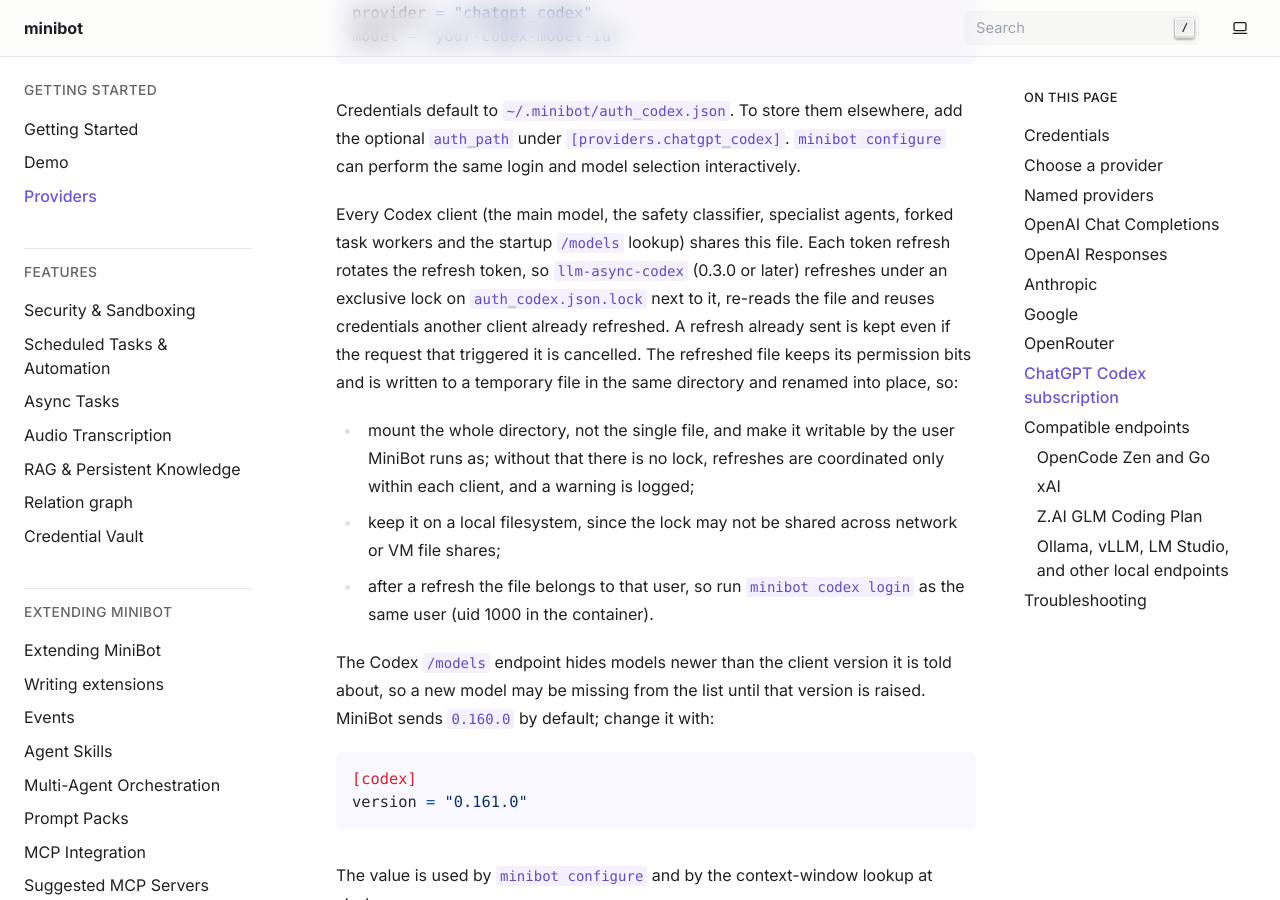
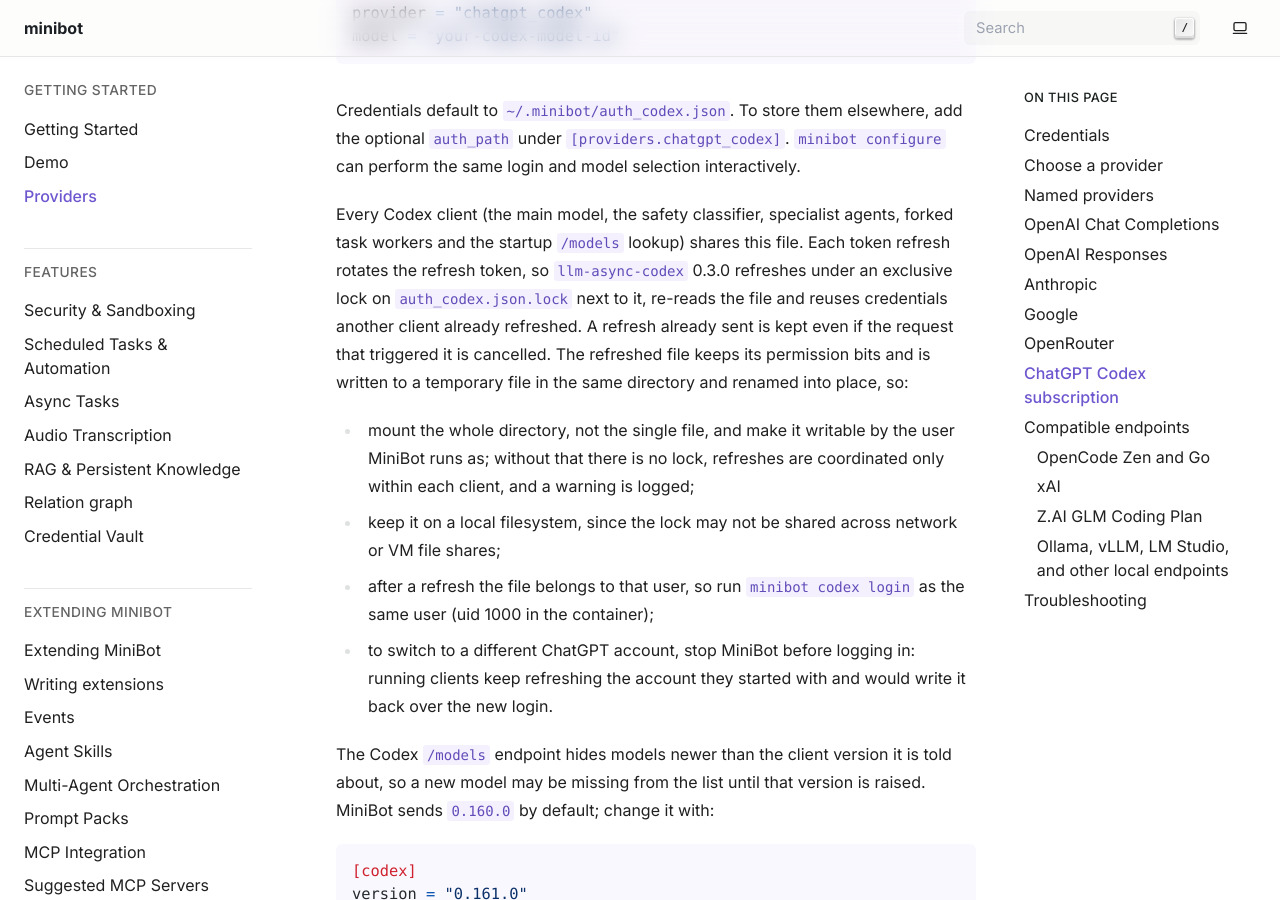
Before and after one commit to sonic182/minibot, a Sphinx documentation site: the page built from docs/providers.rst, in a window 1280 px wide and 900 px high, scrolled down 5051 px. Built offline with Sphinx 7.4.7, drawn with Linux system fonts in a browser that asks for light colours.

Commit message:
Docs: exact llm-async-codex version, stop MiniBot to switch accounts

```diff
--- a/docs/providers.rst
+++ b/docs/providers.rst
@@ -212,7 +212,7 @@
 
 Every Codex client (the main model, the safety classifier, specialist agents, forked task workers and the
 startup ``/models`` lookup) shares this file. Each token refresh rotates the refresh token, so
-``llm-async-codex`` (0.3.0 or later) refreshes under an exclusive lock on ``auth_codex.json.lock`` next to it,
+``llm-async-codex`` 0.3.0 refreshes under an exclusive lock on ``auth_codex.json.lock`` next to it,
 re-reads the file and reuses credentials another client already refreshed. A refresh already sent is kept even
 if the request that triggered it is cancelled. The refreshed file keeps its permission bits and is written to a
 temporary file in the same directory and renamed into place, so:
@@ -221,7 +221,9 @@
   that there is no lock, refreshes are coordinated only within each client, and a warning is logged;
 - keep it on a local filesystem, since the lock may not be shared across network or VM file shares;
 - after a refresh the file belongs to that user, so run ``minibot codex login`` as the same user (uid 1000 in
-  the container).
+  the container);
+- to switch to a different ChatGPT account, stop MiniBot before logging in: running clients keep refreshing the
+  account they started with and would write it back over the new login.
 
 The Codex ``/models`` endpoint hides models newer than the client version it is told about, so a new
 model may be missing from the list until that version is raised. MiniBot sends ``0.160.0`` by default;
```
